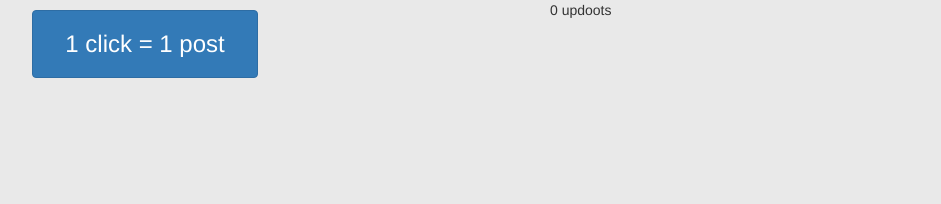
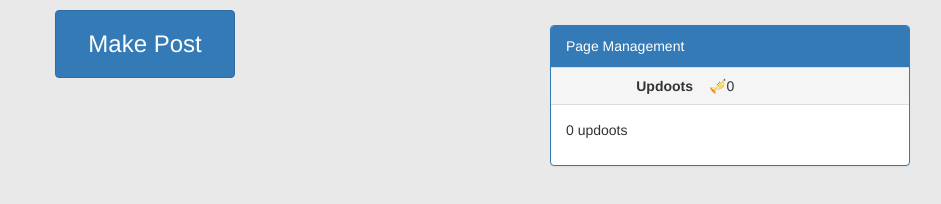
Before and after one commit to RoryStokes/UpDooter, a plain HTML site: page index.html in a window 1280 px wide. Shown: the whole page, without its empty margins (300-1241 px from the left). Drawn offline with nearby package versions, Linux system fonts and the light colour scheme.

Commit message:
Made management panel

```diff
--- a/index.html
+++ b/index.html
@@ -28,18 +28,12 @@
   <div class="container">
     <div class="row">
 
-      <div class="col-md-8 col-sm-12 text-center">
+    <div class="col-md-4 col-md-push-8 col-sm-12" ng-include="'management.html'"></div>
 
-        <button type="button" class="btn btn-primary updoot" href="#" role="button" data-toggle="button" ng-click="post()">1 click = 1 post</button>
-
+    <div class="col-md-8 col-md-pull-4 col-sm-12 page">
+      <div class="text-center">
+        <button type="button" class="btn btn-primary btn-post" href="#" role="button" data-toggle="button" ng-click="post()">Make Post</button>
       </div>
-
-      <div class="col-md-4 col-sm-12">
-        <p><span ng-bind="updoots"></span> updoots</p>
-      </div>
-    </div>
-    <div class="row">
-      <div class="col-md-8 col-sm-12 page">
       <div ng-repeat="post in posts" class="panel panel-default">
         <div class="panel-body">{{post.text}}</div>
         <div class="panel-footer button-bar">
--- /dev/null
+++ b/management.html
@@ -0,0 +1,14 @@
+<div class="panel panel-primary panel-management">
+    <div class="panel-heading">
+        Page Management
+    </div>
+    <table class="table panel-footer">
+        <tr>
+            <th width="150px" class="text-right">Updoots</th>
+            <td>🎺{{updoots}}</td>
+        </tr>
+    </table>
+    <div class="panel-body">
+        <p>{{updoots}} updoots</p>
+    </div>
+</div>
--- a/scripts/game.js
+++ b/scripts/game.js
@@ -13,6 +13,15 @@ app.controller('game', function($scope, localStorageService) {
     $scope.posts = [];
   }
 
+
+  $scope.shop = {};
+  $scope.shop.items = [];
+  var lurkers = {name:'Lurker',baseCost:10,number:0};
+  $scope.shop.items.push(lurkers);
+
+  $scope.shop.getCost = function(base, n){
+    return Math.floor(base*Math.pow(1.1,n));
+  };
 
   $scope.doot = function(post){
     if(post.selfdooted){
--- a/style/main.css
+++ b/style/main.css
@@ -6,7 +6,7 @@ body {
     background-color: #fff;
     border: 1px solid #d9d9d9;
 }
-.updoot {
+.btn-post {
     margin: 10px auto;
     font-size: x-large;
     padding: 16px 32px;
@@ -39,3 +39,7 @@ body {
     color: #31708f;
     background-color:#d9edf7;
 }
+
+.panel-management {
+    margin-top: 25px;
+}
```
Lines whose indentation alone changed are shown as unchanged.
